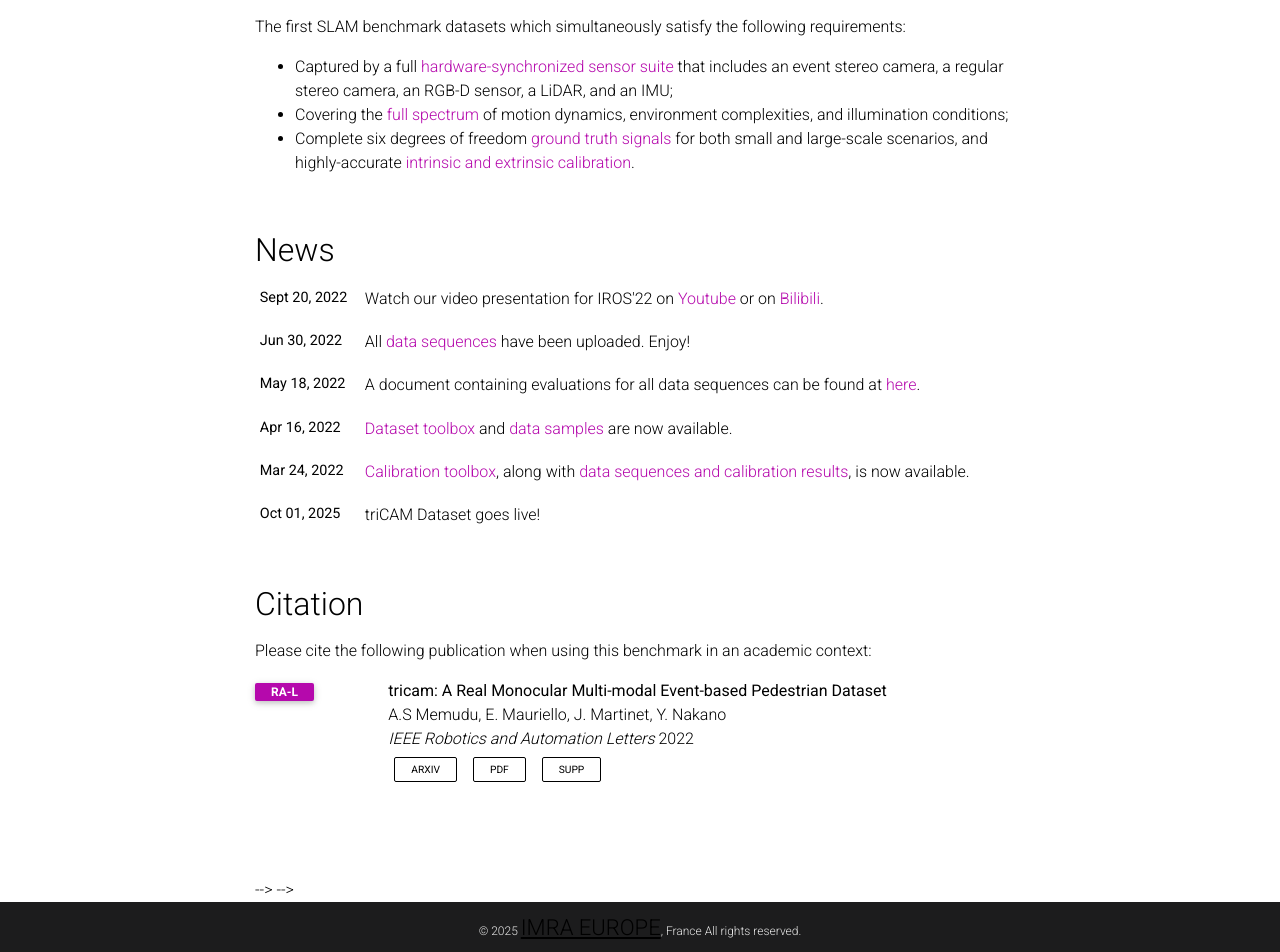
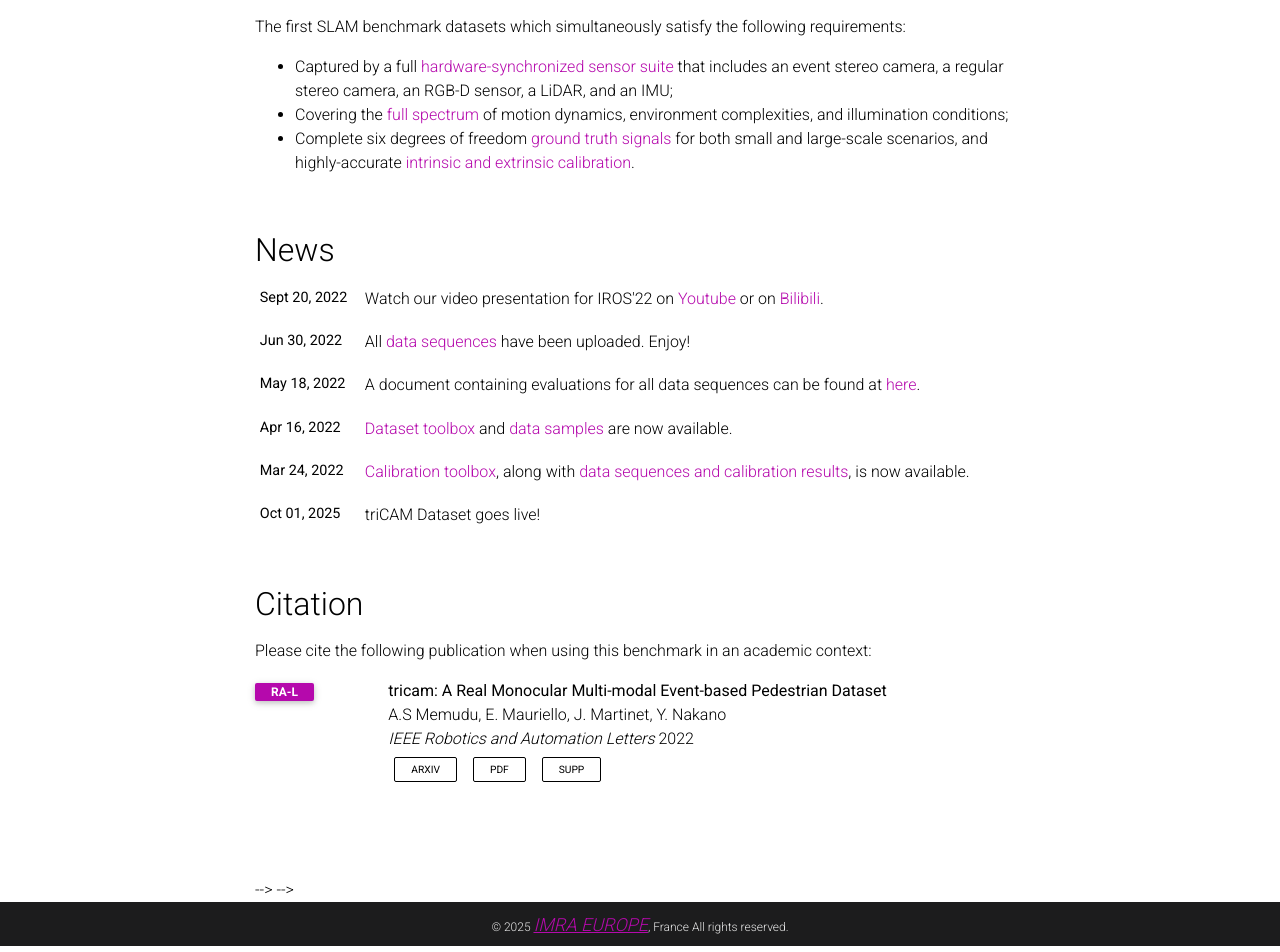
Before and after one commit to anikesadia/triCam-dataset, a Jekyll site: the page index.html, which Jekyll copies as it is, in a window 1280 px wide and 1400 px high, scrolled down 133 px. Shown: the part 448-1400 px from the top of the window. Built offline with Jekyll 4.4.1, drawn with Linux system fonts in a browser that asks for light colours; comment, search, counter and statistics services are not loaded; a style sheet for code colours, icons or effects is not loaded.

Commit message:
Update main.css

```diff
--- a/assets/css/main.css
+++ b/assets/css/main.css
@@ -44,9 +44,10 @@ html[data-theme='dark'] .fa-sun {
     display: block
 }
 #footer_name{
-    color: var(--global-text-color);
+    color: var(--global-hover-color);
     text-decoration: underline;
-    font-size: 22px;
+    font-style:italic;
+    font-size: 18px;
 }
 html[data-theme='dark'] .fa-moon {
     display: none
```
